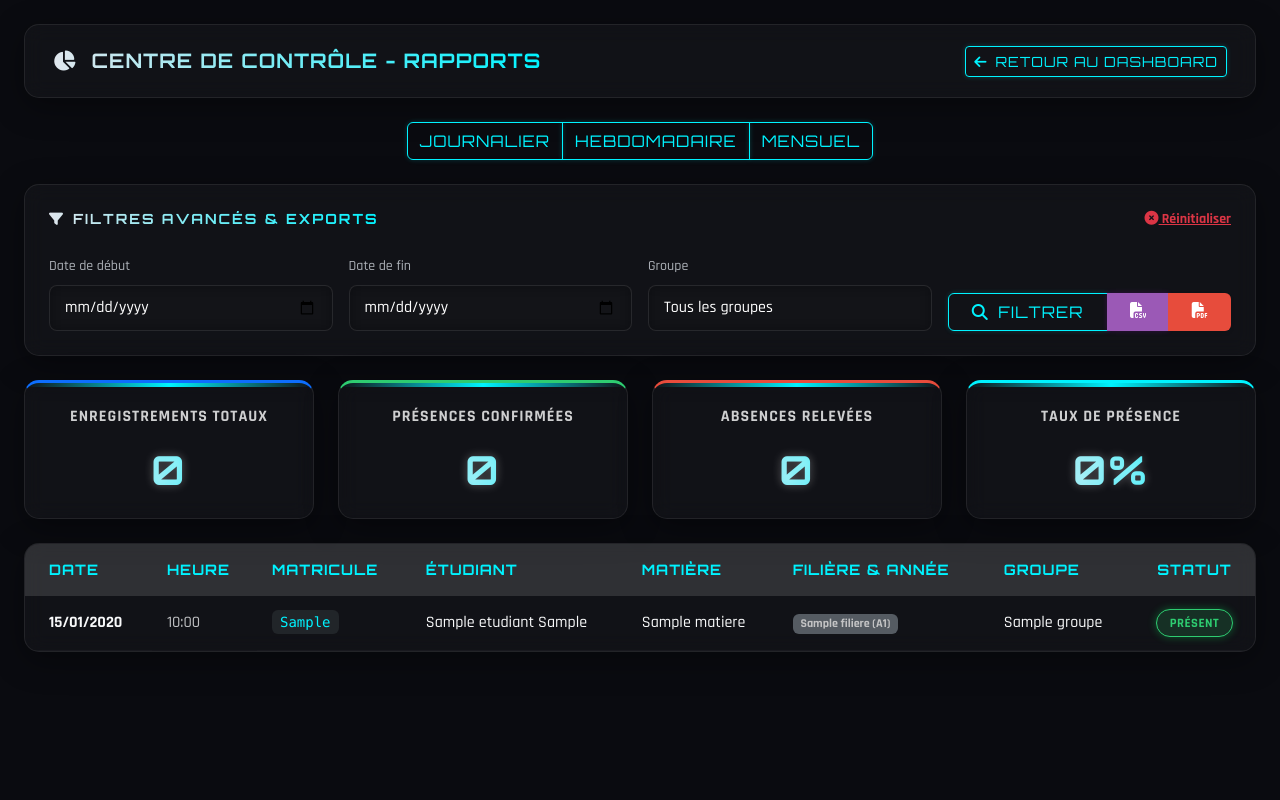
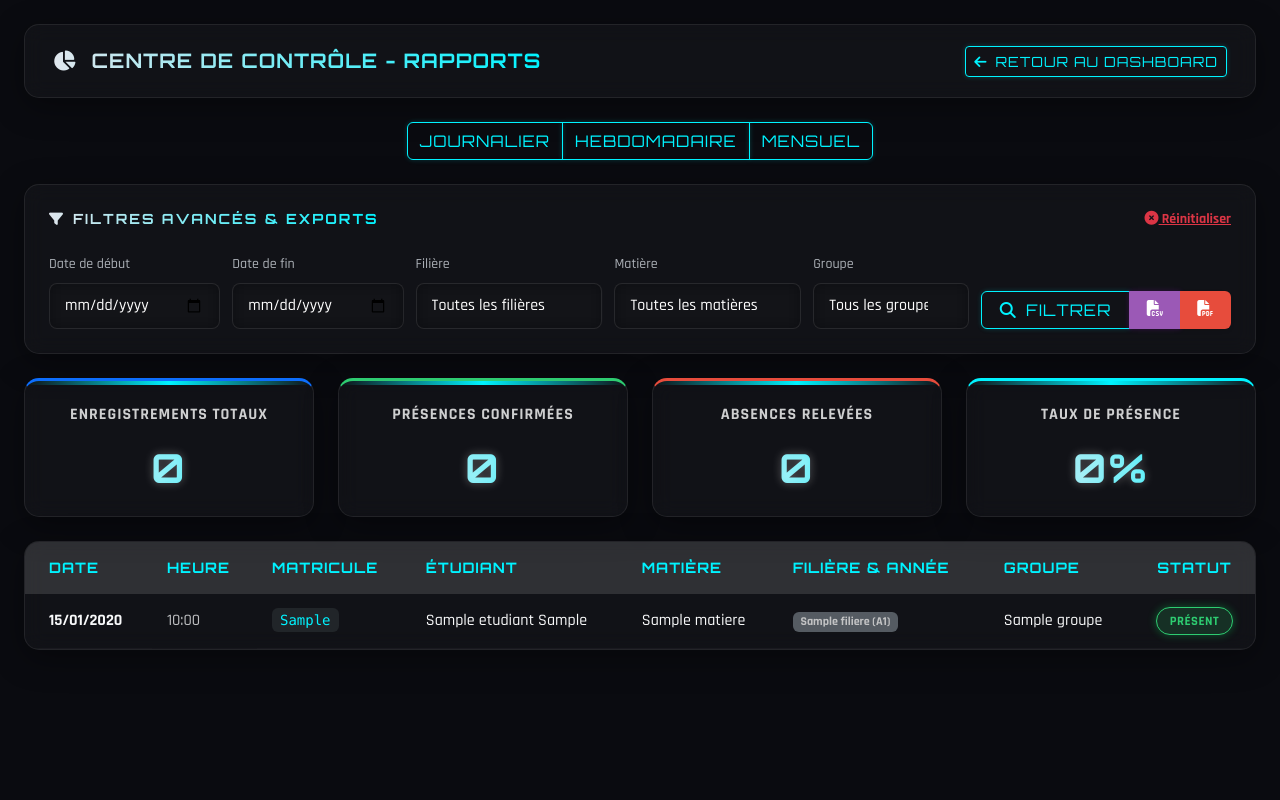
Before and after one commit to faridxdev/attendance_project, a Django app: template attendance/templates/attendance/rapports.html in a window 1280 px wide. Run offline with Django 5.2, Linux system fonts and the light colour scheme; tables that the repository leaves empty hold one stand-in row (values such as "Sample post"); the template is opened without the code that fills it: values that come from a table or form of the project are taken from there, most other values are stand-ins (such as "Sample title", 1, 10 or a date in 2020).

Commit message:
Update pour rendre fonctionnel partie 5

```diff
--- a/attendance/templates/attendance/rapports.html
+++ b/attendance/templates/attendance/rapports.html
@@ -27,27 +27,51 @@
     <div class="glass-panel mb-4 p-4">
         <div class="d-flex justify-content-between align-items-center mb-3">
             <h5 class="m-0 text-info small fw-bold"><i class="fas fa-filter me-2"></i>FILTRES AVANCÉS & EXPORTS</h5>
-            {% if filters.date_debut or filters.groupe_id %}
+            {% if filters.date_debut or filters.groupe_id or filters.filiere_id or filters.matiere_id %}
                 <a href="{% url 'attendance:rapports' %}" class="text-danger small decoration-none fw-bold"><i class="fas fa-times-circle"></i> Réinitialiser</a>
             {% endif %}
         </div>
 
-        <form method="get" class="row g-3">
+        <form method="get" class="report-filter-grid">
             {% if filters.type %}
                 <input type="hidden" name="type" value="{{ filters.type }}">
             {% endif %}
 
-            <div class="col-md-3">
+            <div class="report-filter-field">
                 <label class="form-label text-light small opacity-75">Date de début</label>
                 <input type="date" name="date_debut" class="form-control glass-input" value="{{ filters.date_debut }}">
             </div>
 
-            <div class="col-md-3">
+            <div class="report-filter-field">
                 <label class="form-label text-light small opacity-75">Date de fin</label>
                 <input type="date" name="date_fin" class="form-control glass-input" value="{{ filters.date_fin }}">
             </div>
 
-            <div class="col-md-3">
+            <div class="report-filter-field">
+                <label class="form-label text-light small opacity-75">Filière</label>
+                <select name="filiere" class="form-select glass-select">
+                    <option value="">Toutes les filières</option>
+                    {% for filiere in filieres %}
+                        <option value="{{ filiere.id }}" {% if filters.filiere_id == filiere.id|stringformat:'s' %}selected{% endif %}>
+                            {{ filiere.nom }}
+                        </option>
+                    {% endfor %}
+                </select>
+            </div>
+
+            <div class="report-filter-field">
+                <label class="form-label text-light small opacity-75">Matière</label>
+                <select name="matiere" class="form-select glass-select">
+                    <option value="">Toutes les matières</option>
+                    {% for matiere in matieres %}
+                        <option value="{{ matiere.id }}" {% if filters.matiere_id == matiere.id|stringformat:'s' %}selected{% endif %}>
+                            {{ matiere.nom }}
+                        </option>
+                    {% endfor %}
+                </select>
+            </div>
+
+            <div class="report-filter-field">
                 <label class="form-label text-light small opacity-75">Groupe</label>
                 <select name="groupe" class="form-select glass-select">
                     <option value="">Tous les groupes</option>
@@ -59,7 +83,7 @@
                 </select>
             </div>
 
-            <div class="col-md-3 d-flex align-items-end">
+            <div class="report-filter-actions">
                 <div class="btn-group w-100 shadow-sm">
                     <button type="submit" class="btn btn-neon flex-grow-1">
                         <i class="fas fa-search me-1"></i> Filtrer
@@ -160,6 +184,28 @@
 </div>
 
 <style>
+    .report-filter-grid {
+        display: grid;
+        grid-template-columns: minmax(165px, 1.1fr) minmax(165px, 1.1fr) minmax(170px, 1.2fr) minmax(170px, 1.2fr) minmax(150px, 1fr) minmax(250px, 1.6fr);
+        gap: 12px;
+        align-items: end;
+    }
+    .report-filter-field { min-width: 0; }
+    .report-filter-field .form-label { display: block; }
+    .report-filter-actions { min-width: 0; }
+    .report-filter-actions .btn-group { display: flex; }
+    .report-filter-actions .btn-group .btn:first-child { flex: 1 1 auto; white-space: nowrap; }
+
+    @media (max-width: 1199.98px) {
+        .report-filter-grid { grid-template-columns: repeat(3, minmax(0, 1fr)); }
+    }
+    @media (max-width: 767.98px) {
+        .report-filter-grid { grid-template-columns: repeat(2, minmax(0, 1fr)); }
+    }
+    @media (max-width: 575.98px) {
+        .report-filter-grid { grid-template-columns: 1fr; }
+    }
+
     /* Global Glass Effect */
     .glass-panel {
         background: rgba(255, 255, 255, 0.03) !important;
```
Also changed, not shown: attendance/views.py (+24 -4 lines).
